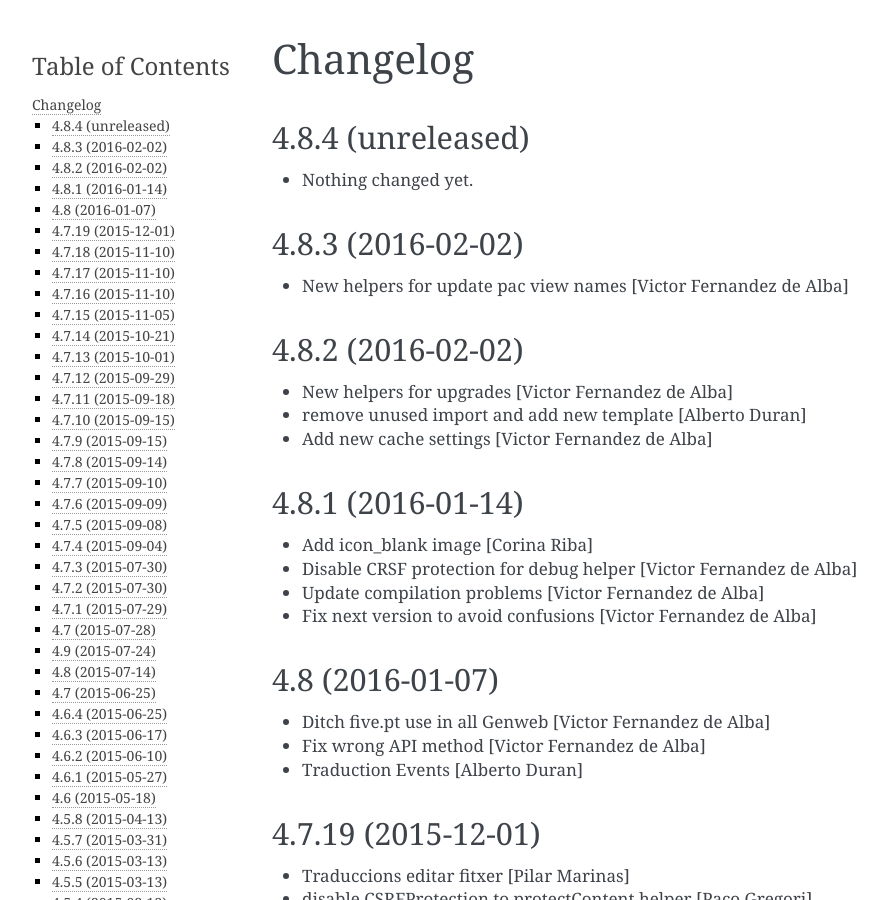
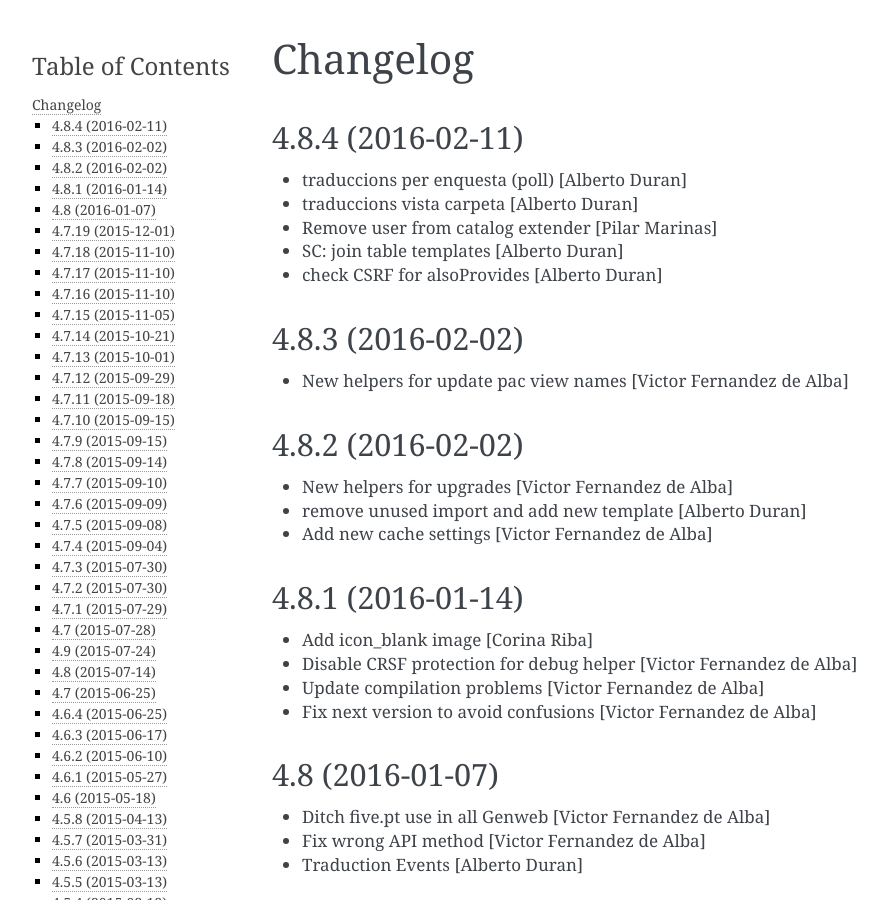
Before and after one commit to UPCnet/genweb.core, a Sphinx documentation site: the page built from docs/HISTORY.rst, in a window 1280 px wide and 900 px high. Shown: the whole window, without its empty margins (148-1035 px from the left). Built offline with Sphinx 7.4.7, drawn with Linux system fonts in a browser that asks for light colours.

Commit message:
Preparing release 4.8.4

```diff
--- a/docs/HISTORY.rst
+++ b/docs/HISTORY.rst
@@ -1,11 +1,14 @@
 Changelog
 =========
 
-4.8.4 (unreleased)
+4.8.4 (2016-02-11)
 ------------------
 
-- Nothing changed yet.
-
+* traduccions per enquesta (poll) [Alberto Duran]
+* traduccions vista carpeta [Alberto Duran]
+* Remove user from catalog extender [Pilar Marinas]
+* SC: join table templates [Alberto Duran]
+* check CSRF for alsoProvides [Alberto Duran]
 
 4.8.3 (2016-02-02)
 ------------------
--- a/setup.py
+++ b/setup.py
@@ -1,7 +1,7 @@
 from setuptools import setup, find_packages
 import os
 
-version = '4.8.4.dev0'
+version = '4.8.4'
 
 README = open('README.rst').read()
 HISTORY = open(os.path.join('docs', 'HISTORY.rst')).read()
```
